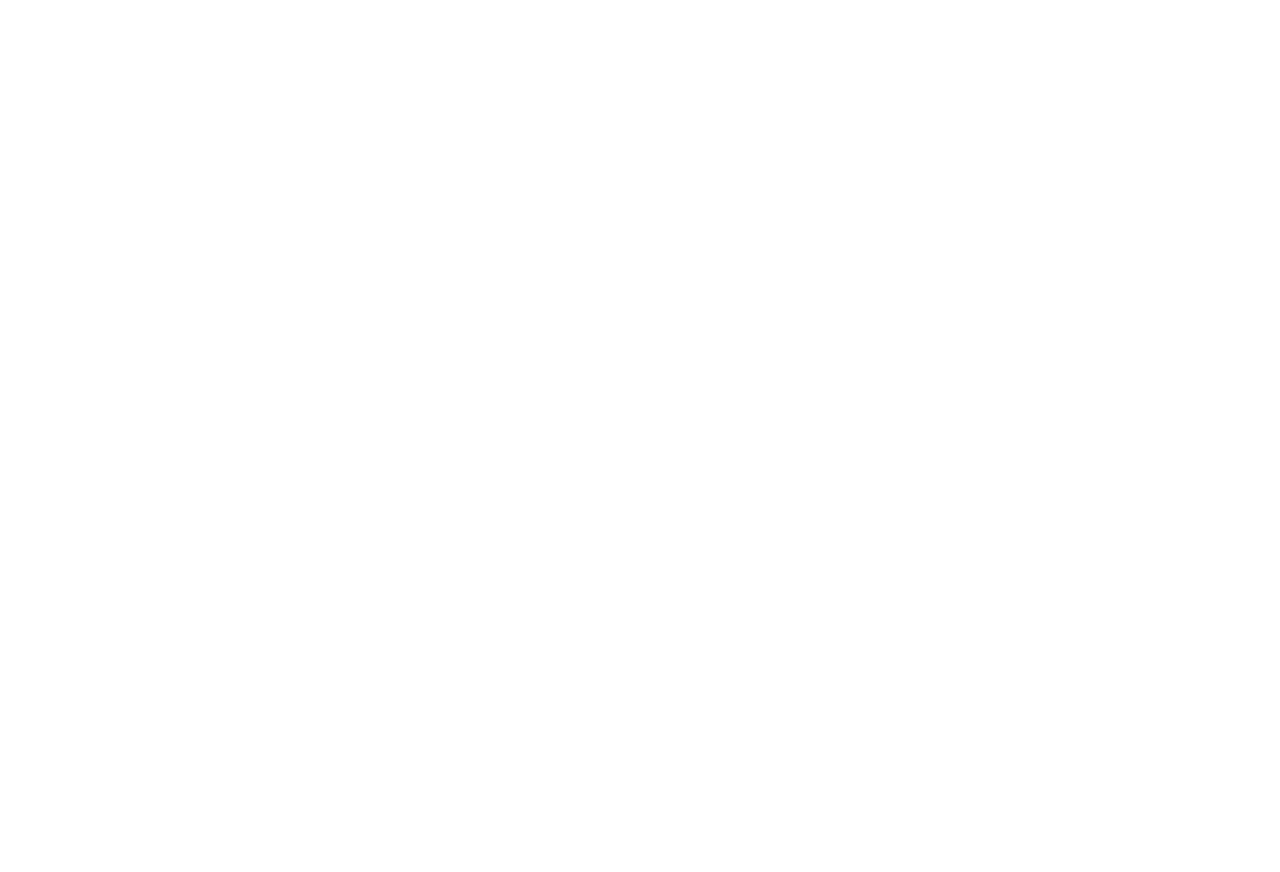
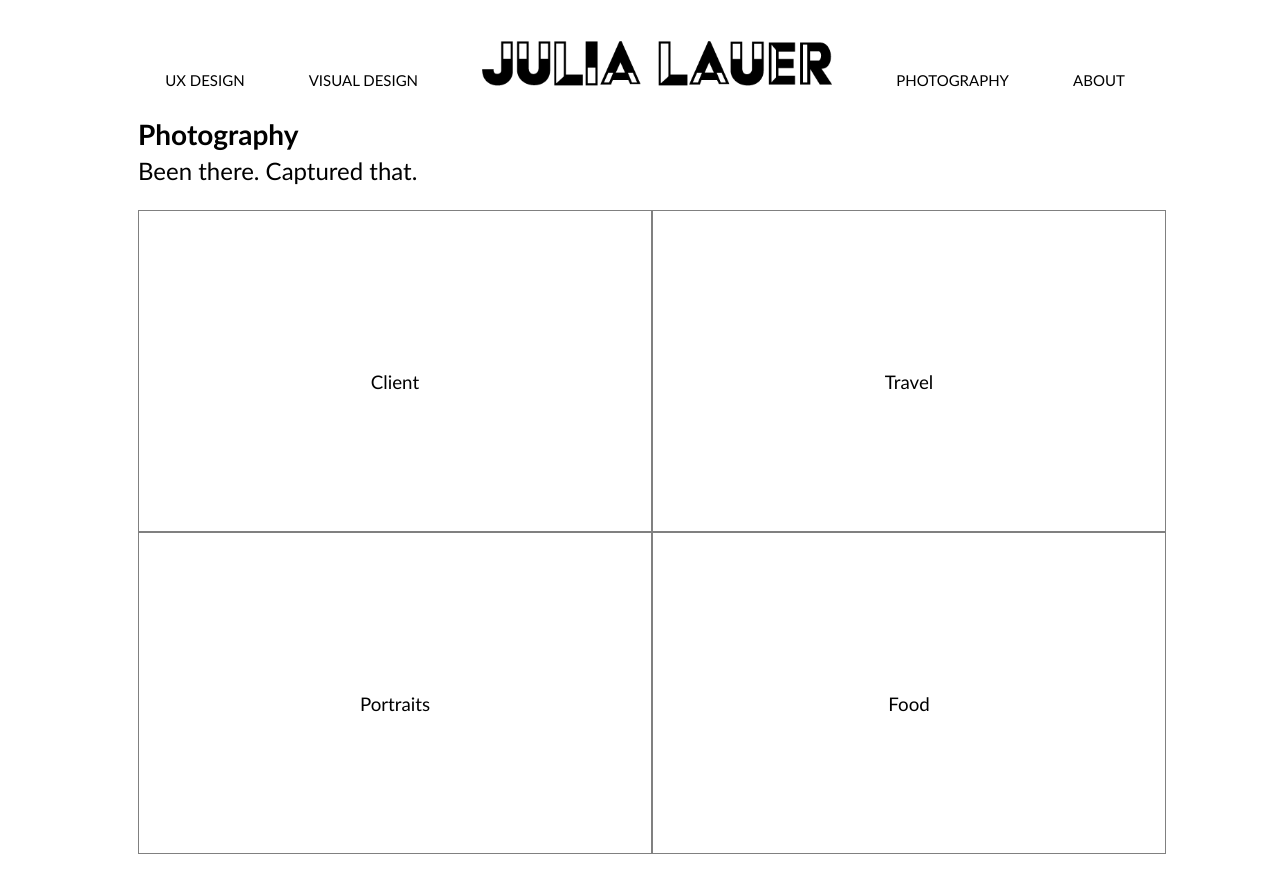
Before and after one commit to jhlauer/portfolio, a plain HTML site: page photo.html in a window 1280 px wide. Before the commit the page ends 800 px from the top, so only its background shows below. Drawn offline with Linux system fonts and the light colour scheme.

Commit message:
photo wire done

```diff
--- a/basic.css
+++ b/basic.css
@@ -224,9 +224,9 @@ a.skip:hover {
     text-align: left;
     width: 50%;
     position: relative;
-    margin-right: 10px;
-    margin-top: 10px;
-    margin-bottom: 10px;
+    /* margin-right: 10px;
+    margin-top: 10px; */
+    /* margin-bottom: 10px; */
     border: 1px solid grey;
 }
 
@@ -237,7 +237,7 @@ a.skip:hover {
     height: 50%;
     position: relative;
     border: 1px solid grey;
-    margin: 10px;
+    /* margin: 10px; */
 }
 
 
@@ -257,7 +257,7 @@ a.skip:hover {
     width: 33%;
     flex-flow: column nowrap;
     border: solid grey 2px;
-    margin-right: 20px;
+    /* margin-right: 20px; */
     padding-top: 20px;
     text-align: center;
 }
@@ -265,3 +265,25 @@ a.skip:hover {
 .pgtitle-vis {
     margin-top: 60px;
 }
+
+/* PHOTOGRAPHY */
+.photodiv {
+    margin-top: 25px;
+}
+
+.rowdiv {
+    display: flex;
+    flex-flow: row nowrap;
+    margin-left: 30px;
+}
+
+.photo {
+    border: 1px solid grey;
+    height: 50px;
+    width: 50px;
+    display: flex;
+    height: 40vh;
+    width: 40vw;
+    text-align: center;
+    justify-content: center;
+}
--- a/photo.html
+++ b/photo.html
@@ -0,0 +1,35 @@
+<!DOCTYPE html>
+<html lang="en">
+    <head>
+        <meta charset="UTF-8">
+        <meta name="viewport" content="width=device-width, initial-scale=1.0">
+        <meta http-equiv="X-UA-Compatible" content="ie=edge">
+        <title>JULIA LAUER</title>
+        <link rel="stylesheet" type="text/css" href="basic.css">
+    </head>
+    <body>
+        <header>
+            <a class="skip" href="#content" class="skip" tabindex="1">Skip to content</a>
+                <div class="nav-container">
+                <ul class="navs">
+                    <li class="nav-item"><a href="UX.html" alt="UX Design">UX DESIGN</a></li>
+                    <li class="nav-item"><a href="vis.html" alt="Visual Design">VISUAL DESIGN</a></li>
+                    <li class="nav-item"><a href="index.html"><img class="logo" src="logo2.png"></a></li>
+                    <li class="nav-item"><a href="photo.html" alt="Photography">PHOTOGRAPHY</a></li>
+                    <li class="nav-item"><a href="about.html" alt="About">ABOUT</a></li>
+                </ul>
+            </div>
+            </nav>
+        </header>
+        <h1>Photography</h1>
+        <h2>Been there. Captured that.</h2>
+        <div class="photodiv">
+        <div class="rowdiv">
+            <div class="photo"><h3 class="pgtitle-vis">Client</h3></div>
+            <div class="photo"><h3 class="pgtitle-vis">Travel</h3></div>
+        </div>
+        <div class="rowdiv">
+            <div class="photo"><h3 class="pgtitle-vis">Portraits</h3></div>
+            <div class="photo"><h3 class="pgtitle-vis">Food</h3></div>
+        </div></div>
+    </body>
```
